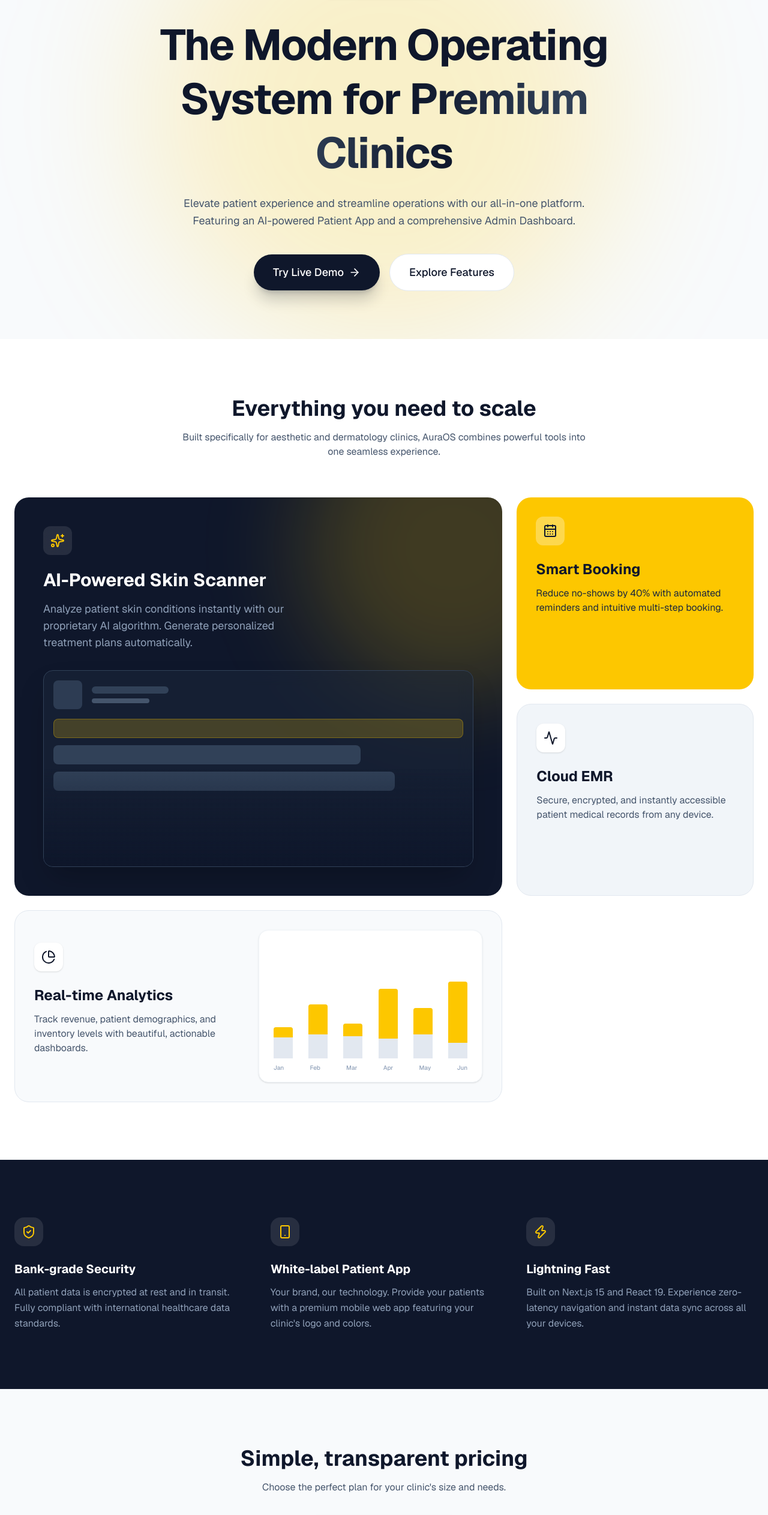
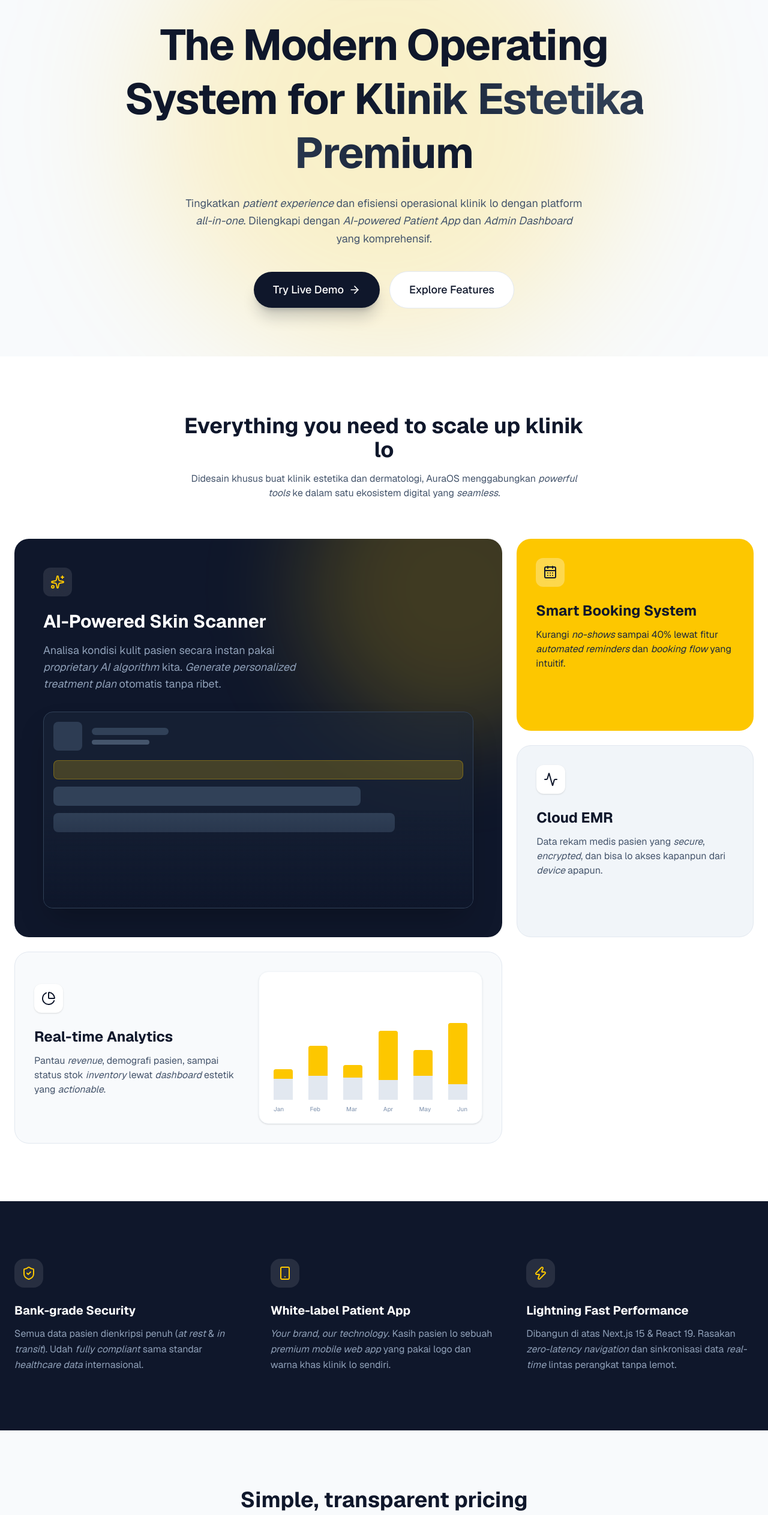
Before and after one commit to jasurddev/AuraWellness, a Next.js app: page / in a window 1280 px wide. Shown: the part 192-2717 px from the top of the page at 60% size. Built offline with nearby package versions, Linux system fonts and the light colour scheme; a web font is replaced by a local one.

Commit message:
content: translate landing page to indo-english jaksel style

```diff
--- a/src/app/page.tsx
+++ b/src/app/page.tsx
@@ -3,7 +3,6 @@
 import Link from 'next/link';
 import { motion } from 'framer-motion';
 import { Sparkles, LayoutDashboard, ArrowRight, ShieldCheck, Zap, Smartphone, CheckCircle2, ChevronRight, Activity, CalendarDays, PieChart } from 'lucide-react';
-import Image from 'next/image';
 
 export default function Home() {
   return (
@@ -49,7 +48,7 @@ export default function Home() {
             transition={{ delay: 0.1 }}
             className="text-5xl md:text-7xl font-bold tracking-tight text-slate-900 leading-tight mb-6"
           >
-            The Modern Operating System for <span className="text-transparent bg-clip-text bg-gradient-to-r from-slate-900 via-slate-700 to-slate-900">Premium Clinics</span>
+            The Modern Operating System for <span className="text-transparent bg-clip-text bg-gradient-to-r from-slate-900 via-slate-700 to-slate-900">Klinik Estetika Premium</span>
           </motion.h1>
 
           <motion.p
@@ -58,7 +57,7 @@ export default function Home() {
             transition={{ delay: 0.2 }}
             className="text-lg text-slate-600 mb-10 max-w-2xl mx-auto leading-relaxed"
           >
-            Elevate patient experience and streamline operations with our all-in-one platform. Featuring an AI-powered Patient App and a comprehensive Admin Dashboard.
+            Tingkatkan <i>patient experience</i> dan efisiensi operasional klinik lo dengan platform <i>all-in-one</i>. Dilengkapi dengan <i>AI-powered Patient App</i> dan <i>Admin Dashboard</i> yang komprehensif.
           </motion.p>
 
           <motion.div
@@ -81,8 +80,8 @@ export default function Home() {
       <section id="features" className="py-24 px-6 bg-white">
         <div className="max-w-7xl mx-auto">
           <div className="mb-16 text-center max-w-2xl mx-auto">
-            <h2 className="text-3xl md:text-4xl font-bold mb-4">Everything you need to scale</h2>
-            <p className="text-slate-600">Built specifically for aesthetic and dermatology clinics, AuraOS combines powerful tools into one seamless experience.</p>
+            <h2 className="text-3xl md:text-4xl font-bold mb-4">Everything you need to scale up klinik lo</h2>
+            <p className="text-slate-600">Didesain khusus buat klinik estetika dan dermatologi, AuraOS menggabungkan <i>powerful tools</i> ke dalam satu ekosistem digital yang <i>seamless</i>.</p>
           </div>
 
           <div className="grid grid-cols-1 md:grid-cols-3 gap-6 auto-rows-[320px]">
@@ -95,7 +94,7 @@ export default function Home() {
                     <Sparkles className="w-6 h-6 text-yellow-400" />
                   </div>
                   <h3 className="text-3xl font-bold text-white mb-4">AI-Powered Skin Scanner</h3>
-                  <p className="text-slate-400 max-w-md text-lg">Analyze patient skin conditions instantly with our proprietary AI algorithm. Generate personalized treatment plans automatically.</p>
+                  <p className="text-slate-400 max-w-md text-lg">Analisa kondisi kulit pasien secara instan pakai <i>proprietary AI algorithm</i> kita. <i>Generate personalized treatment plan</i> otomatis tanpa ribet.</p>
                 </div>
                 {/* Abstract UI representation */}
                 <div className="mt-8 bg-slate-800/50 backdrop-blur-md border border-slate-700 rounded-2xl p-4 shadow-2xl flex-1 overflow-hidden relative">
@@ -121,8 +120,8 @@ export default function Home() {
               <div className="bg-white/30 w-12 h-12 rounded-xl flex items-center justify-center backdrop-blur-md mb-6">
                 <CalendarDays className="w-6 h-6 text-slate-900" />
               </div>
-              <h3 className="text-2xl font-bold text-slate-900 mb-3">Smart Booking</h3>
-              <p className="text-slate-800">Reduce no-shows by 40% with automated reminders and intuitive multi-step booking.</p>
+              <h3 className="text-2xl font-bold text-slate-900 mb-3">Smart Booking System</h3>
+              <p className="text-slate-800">Kurangi <i>no-shows</i> sampai 40% lewat fitur <i>automated reminders</i> dan <i>booking flow</i> yang intuitif.</p>
             </div>
 
             {/* Electronic Medical Records */}
@@ -131,7 +130,7 @@ export default function Home() {
                 <Activity className="w-6 h-6 text-slate-900" />
               </div>
               <h3 className="text-2xl font-bold text-slate-900 mb-3">Cloud EMR</h3>
-              <p className="text-slate-600">Secure, encrypted, and instantly accessible patient medical records from any device.</p>
+              <p className="text-slate-600">Data rekam medis pasien yang <i>secure</i>, <i>encrypted</i>, dan bisa lo akses kapanpun dari <i>device</i> apapun.</p>
             </div>
 
             {/* Financial Analytics */}
@@ -141,7 +140,7 @@ export default function Home() {
                   <PieChart className="w-6 h-6 text-slate-900" />
                 </div>
                 <h3 className="text-2xl font-bold text-slate-900 mb-3">Real-time Analytics</h3>
-                <p className="text-slate-600 mb-6">Track revenue, patient demographics, and inventory levels with beautiful, actionable dashboards.</p>
+                <p className="text-slate-600 mb-6">Pantau <i>revenue</i>, demografi pasien, sampai status stok <i>inventory</i> lewat <i>dashboard</i> estetik yang <i>actionable</i>.</p>
                </div>
                <div className="w-full sm:w-1/2 h-full bg-white rounded-2xl border border-slate-100 shadow-sm p-4 flex flex-col justify-end gap-2">
                  {/* Fake Chart */}
@@ -170,21 +169,21 @@ export default function Home() {
                 <ShieldCheck className="w-6 h-6 text-yellow-400" />
               </div>
               <h4 className="text-xl font-bold mb-3">Bank-grade Security</h4>
-              <p className="text-slate-400 leading-relaxed">All patient data is encrypted at rest and in transit. Fully compliant with international healthcare data standards.</p>
+              <p className="text-slate-400 leading-relaxed">Semua data pasien dienkripsi penuh (<i>at rest</i> & <i>in transit</i>). Udah <i>fully compliant</i> sama standar <i>healthcare data</i> internasional.</p>
             </div>
             <div>
               <div className="w-12 h-12 bg-white/10 rounded-2xl flex items-center justify-center mb-6">
                 <Smartphone className="w-6 h-6 text-yellow-400" />
               </div>
               <h4 className="text-xl font-bold mb-3">White-label Patient App</h4>
-              <p className="text-slate-400 leading-relaxed">Your brand, our technology. Provide your patients with a premium mobile web app featuring your clinic's logo and colors.</p>
+              <p className="text-slate-400 leading-relaxed"><i>Your brand, our technology</i>. Kasih pasien lo sebuah <i>premium mobile web app</i> yang pakai logo dan warna khas klinik lo sendiri.</p>
             </div>
             <div>
               <div className="w-12 h-12 bg-white/10 rounded-2xl flex items-center justify-center mb-6">
                 <Zap className="w-6 h-6 text-yellow-400" />
               </div>
-              <h4 className="text-xl font-bold mb-3">Lightning Fast</h4>
-              <p className="text-slate-400 leading-relaxed">Built on Next.js 15 and React 19. Experience zero-latency navigation and instant data sync across all your devices.</p>
+              <h4 className="text-xl font-bold mb-3">Lightning Fast Performance</h4>
+              <p className="text-slate-400 leading-relaxed">Dibangun di atas Next.js 15 & React 19. Rasakan <i>zero-latency navigation</i> dan sinkronisasi data <i>real-time</i> lintas perangkat tanpa lemot.</p>
             </div>
           </div>
         </div>
@@ -195,17 +194,17 @@ export default function Home() {
         <div className="max-w-7xl mx-auto">
           <div className="text-center mb-16">
             <h2 className="text-3xl md:text-4xl font-bold mb-4 text-slate-900">Simple, transparent pricing</h2>
-            <p className="text-slate-600">Choose the perfect plan for your clinic's size and needs.</p>
+            <p className="text-slate-600">Pilih paket <i>subscription</i> yang paling pas buat skala klinik lo.</p>
           </div>
 
           <div className="grid grid-cols-1 md:grid-cols-3 gap-8 max-w-5xl mx-auto">
             {/* Starter */}
             <div className="bg-white rounded-3xl p-8 border border-slate-200 shadow-sm">
               <h3 className="text-xl font-bold text-slate-900 mb-2">Starter</h3>
-              <p className="text-slate-500 text-sm mb-6">For independent practitioners.</p>
+              <p className="text-slate-500 text-sm mb-6">Cocok buat praktisi medis independen.</p>
               <div className="mb-8">
                 <span className="text-4xl font-bold text-slate-900">Rp 1.5M</span>
-                <span className="text-slate-500">/mo</span>
+                <span className="text-slate-500">/bulan</span>
               </div>
               <ul className="space-y-4 mb-8">
                 {['1 Doctor Account', 'Basic EMR', 'Smart Booking', 'Standard Support'].map((feature, i) => (
@@ -223,10 +222,10 @@ export default function Home() {
                 Most Popular
               </div>
               <h3 className="text-xl font-bold text-white mb-2">Professional</h3>
-              <p className="text-slate-400 text-sm mb-6">For growing aesthetic clinics.</p>
+              <p className="text-slate-400 text-sm mb-6">Pas banget buat klinik yang lagi <i>scale up</i>.</p>
               <div className="mb-8">
                 <span className="text-4xl font-bold text-white">Rp 3.5M</span>
-                <span className="text-slate-400">/mo</span>
+                <span className="text-slate-400">/bulan</span>
               </div>
               <ul className="space-y-4 mb-8">
                 {['Up to 5 Doctors', 'AI Skin Scanner', 'Advanced Analytics', 'Inventory Management', 'Priority Support'].map((feature, i) => (
@@ -241,7 +240,7 @@ export default function Home() {
             {/* Enterprise */}
             <div className="bg-white rounded-3xl p-8 border border-slate-200 shadow-sm">
               <h3 className="text-xl font-bold text-slate-900 mb-2">Enterprise</h3>
-              <p className="text-slate-500 text-sm mb-6">For large clinic chains.</p>
+              <p className="text-slate-500 text-sm mb-6">Spesial buat jaringan klinik skala besar.</p>
               <div className="mb-8">
                 <span className="text-4xl font-bold text-slate-900">Custom</span>
               </div>
@@ -263,7 +262,7 @@ export default function Home() {
         <div className="max-w-5xl mx-auto text-center">
           <h2 className="text-3xl md:text-5xl font-bold text-slate-900 mb-6">Experience the magic</h2>
           <p className="text-slate-800 text-lg mb-12 max-w-2xl mx-auto">
-            Try out our interactive prototypes. See exactly what your patients will experience, and how your team will manage the clinic.
+            Cobain langsung <i>interactive prototypes</i> kita. Lihat sendiri seberapa <i>smooth patient experience</i>-nya, dan gimana praktisnya tim lo me-<i>manage</i> klinik.
           </p>
 
           <div className="flex flex-col sm:flex-row items-center justify-center gap-6">
@@ -276,7 +275,7 @@ export default function Home() {
               </div>
               <div>
                 <h3 className="text-xl font-bold text-slate-900 mb-1">Patient Portal Demo</h3>
-                <p className="text-sm text-slate-500">Mobile-first web application</p>
+                <p className="text-sm text-slate-500">Premium mobile web app buat pasien</p>
               </div>
               <div className="mt-2 text-yellow-600 font-semibold flex items-center gap-1 group-hover:gap-2 transition-all">
                 Launch Demo <ChevronRight className="w-4 h-4" />
@@ -292,7 +291,7 @@ export default function Home() {
               </div>
               <div>
                 <h3 className="text-xl font-bold text-white mb-1">Admin Dashboard Demo</h3>
-                <p className="text-sm text-slate-400">Comprehensive management</p>
+                <p className="text-sm text-slate-400">Manajemen klinik yang komprehensif</p>
               </div>
               <div className="mt-2 text-yellow-400 font-semibold flex items-center gap-1 group-hover:gap-2 transition-all">
                 Launch Demo <ChevronRight className="w-4 h-4" />
```
